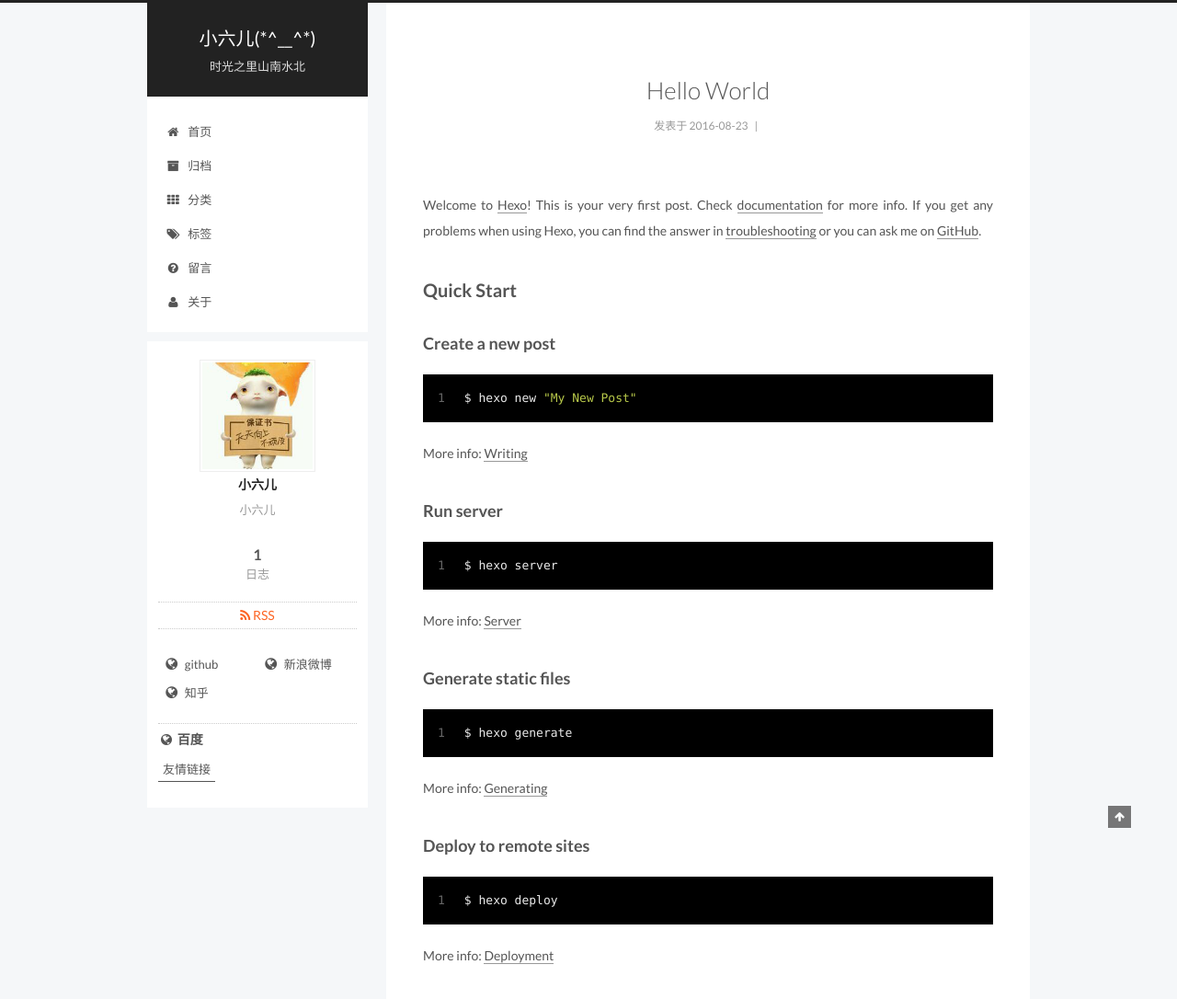
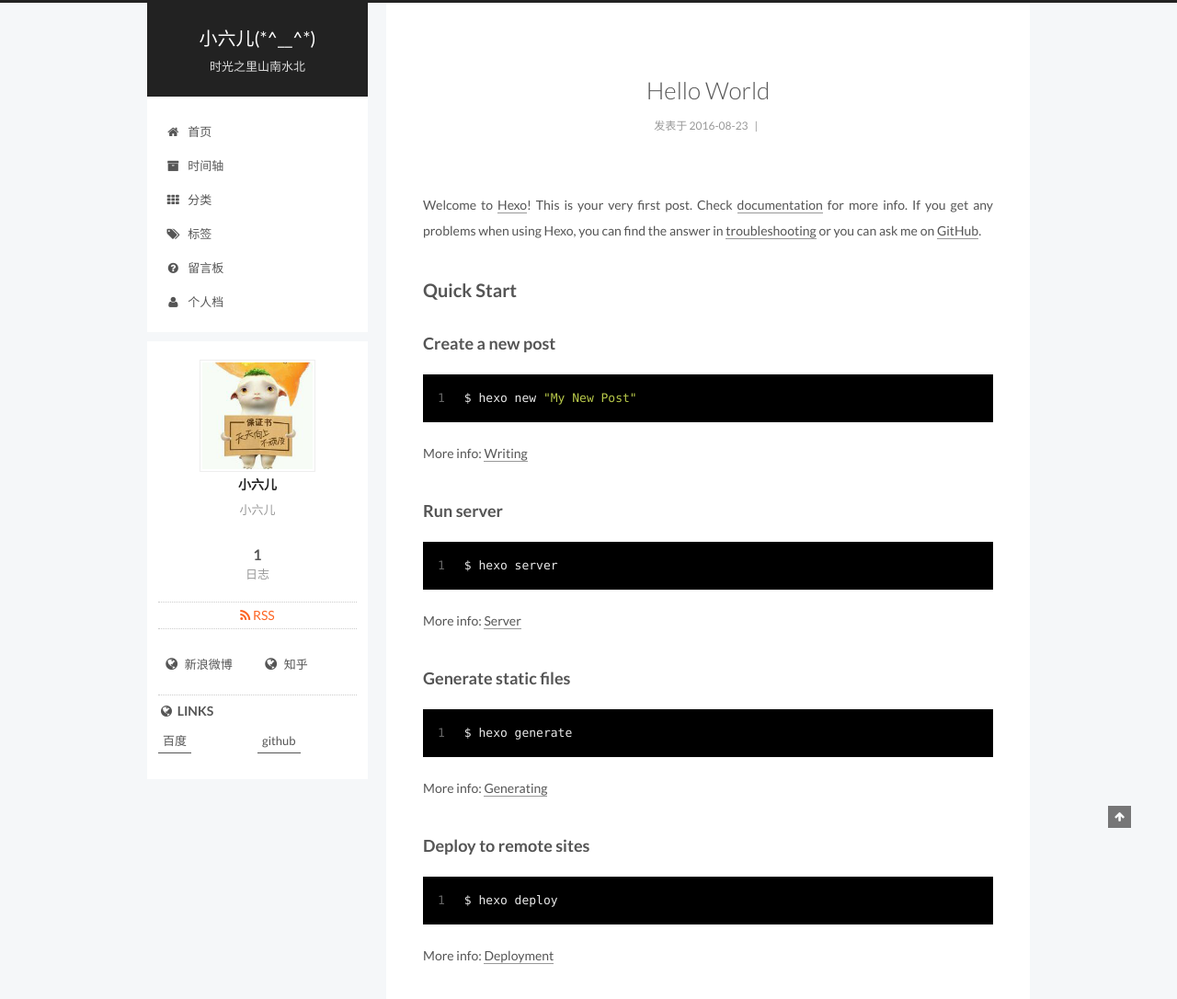
Before and after one commit to Unimise/Nunimise.github.io, a plain HTML site: page index.html in a window 1280 px wide. Shown: the top 1086 px of the page at 92% size. Drawn offline with Linux system fonts and the light colour scheme; a script that the page names is missing.

Commit message:
Site updated: 2016-09-18 18:54:28

```diff
--- a/css/main.css
+++ b/css/main.css
@@ -1549,7 +1549,7 @@ pre .javascript .function {
   width: 4px;
   height: 4px;
   border-radius: 50%;
-  background: #5ddfa1;
+  background: #6c5422;
 }
 .links-of-blogroll {
   font-size: 13px;
--- a/index.html
+++ b/index.html
@@ -198,7 +198,7 @@
 
               <i class="menu-item-icon fa fa-fw fa-archive"></i> <br />
 
-            归档
+            时间轴
           </a>
         </li>
 
@@ -228,7 +228,7 @@
 
               <i class="menu-item-icon fa fa-fw fa-question-circle"></i> <br />
 
-            留言
+            留言板
           </a>
         </li>
 
@@ -238,7 +238,7 @@
 
               <i class="menu-item-icon fa fa-fw fa-user"></i> <br />
 
-            关于
+            个人档
           </a>
         </li>
 
@@ -434,15 +434,6 @@
 
 
               <span class="links-of-author-item">
-                <a href="https://github.com/your-user-name" target="_blank" title="github">
-
-                    <i class="fa fa-fw fa-globe"></i>
-
-                  github
-                </a>
-              </span>
-
-              <span class="links-of-author-item">
                 <a href="http://weibo.com" target="_blank" title="新浪微博">
 
                     <i class="fa fa-fw fa-globe"></i>
@@ -471,12 +462,16 @@
           <div class="links-of-blogroll motion-element links-of-blogroll-inline">
             <div class="links-of-blogroll-title">
               <i class="fa  fa-fw fa-globe"></i>
-              百度
+              LINKS
             </div>
             <ul class="links-of-blogroll-list">
 
                 <li class="links-of-blogroll-item">
-                  <a href="http://baidu.com" title="友情链接" target="_blank">友情链接</a>
+                  <a href="http://baidu.com" title="百度" target="_blank">百度</a>
+                </li>
+
+                <li class="links-of-blogroll-item">
+                  <a href="https://github.com/your-user-name" title="github" target="_blank">github</a>
                 </li>
 
             </ul>
```
Also changed, not shown: 2016/08/23/hello-world/index.html (+9 -14 lines), about/index.html (+18 -18 lines), archives/2016/08/index.html (+9 -14 lines), archives/2016/index.html (+9 -14 lines), archives/index.html (+9 -14 lines), board/index.html (+22 -20 lines), categories/index.html (+9 -14 lines), tags/index.html (+9 -14 lines), board/IMG_20160918_174258.JPG (added), board/IMG_20160918_175940.JPG (added).
